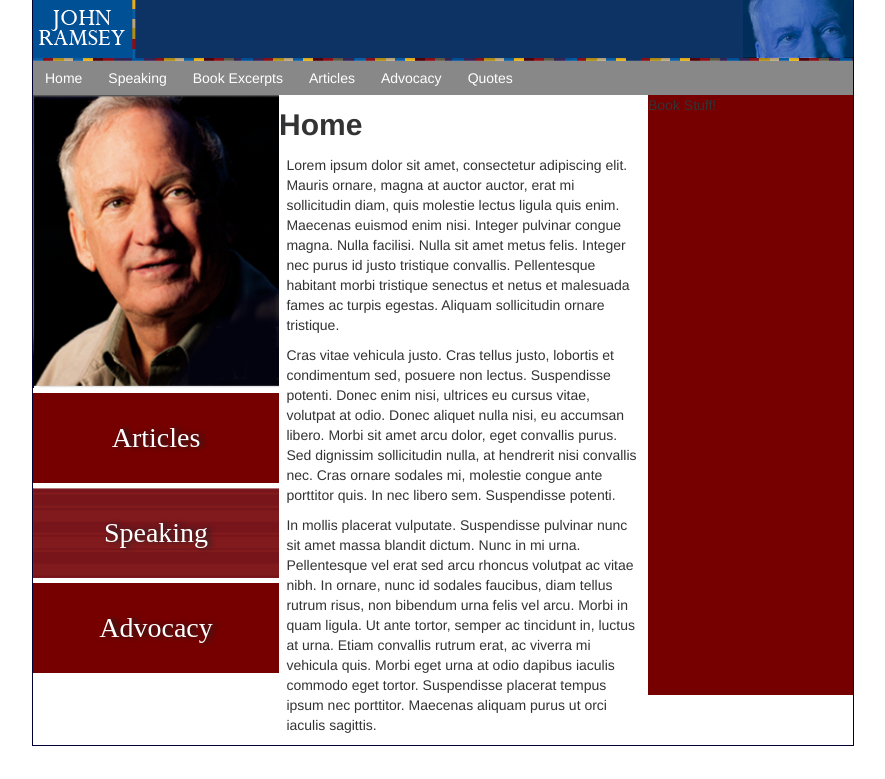
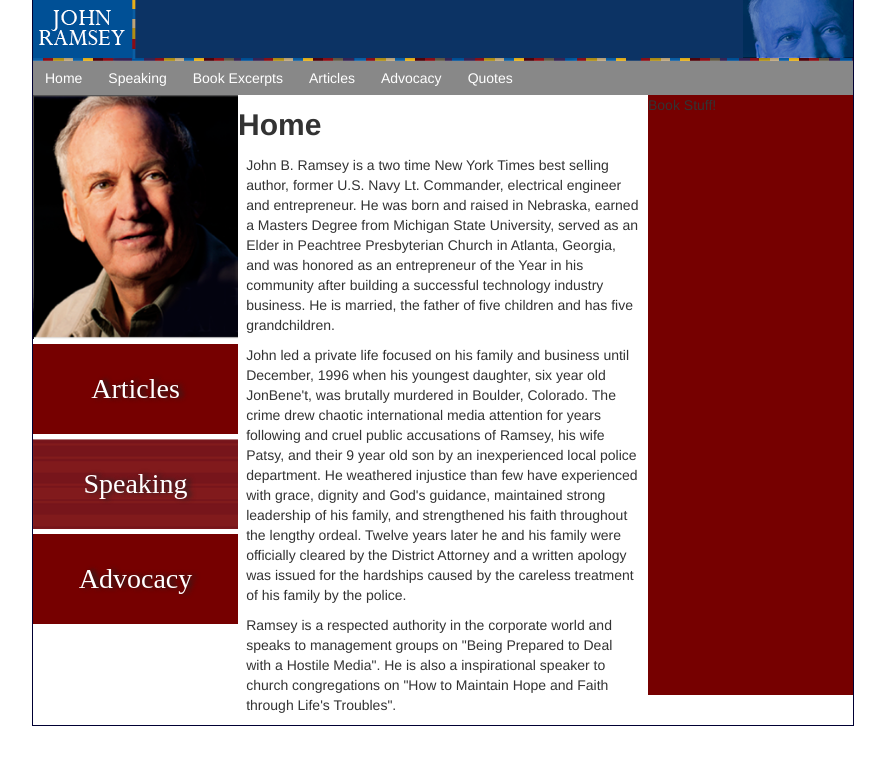
Before and after one commit to birk5437/dads_website, a PHP site: page / in a window 1280 px wide. Shown: the part 21-800 px from the top of the page, without its empty margins (197-1082 px from the left). Run offline with PHP 8.4, Linux system fonts and the light colour scheme.

Commit message:
added content to homepage

```diff
--- a/website/css/sidebar-left.css
+++ b/website/css/sidebar-left.css
@@ -1,7 +1,7 @@
 div#sidebar-left {
   float: left;
   display: inline;
-  width: 30%;
+  width: 25%;
   height: 90%;
   margin-top: 0;
   margin-bottom: 0;
--- a/website/css/styles.css
+++ b/website/css/styles.css
@@ -41,7 +41,7 @@ div#header {
 }
 
 div#content {
-  width: 45%;
+  width: 50%;
   float: left;
   display: inline;
 }
--- a/website/private/content/home.html
+++ b/website/private/content/home.html
@@ -1,10 +1,10 @@
 <h2>Home</h2>
 <p>
-  Lorem ipsum dolor sit amet, consectetur adipiscing elit. Mauris ornare, magna at auctor auctor, erat mi sollicitudin diam, quis molestie lectus ligula quis enim. Maecenas euismod enim nisi. Integer pulvinar congue magna. Nulla facilisi. Nulla sit amet metus felis. Integer nec purus id justo tristique convallis. Pellentesque habitant morbi tristique senectus et netus et malesuada fames ac turpis egestas. Aliquam sollicitudin ornare tristique.
+John B. Ramsey is a two time New York Times best selling author, former U.S. Navy Lt. Commander, electrical engineer and entrepreneur.  He was born and raised in Nebraska, earned a Masters Degree from Michigan State University, served as an Elder in Peachtree Presbyterian Church in Atlanta, Georgia, and was honored as an entrepreneur of the Year in his community after building a successful technology industry business.  He is married, the father of five children and has five grandchildren.
 </p>
 <p>
-  Cras vitae vehicula justo. Cras tellus justo, lobortis et condimentum sed, posuere non lectus. Suspendisse potenti. Donec enim nisi, ultrices eu cursus vitae, volutpat at odio. Donec aliquet nulla nisi, eu accumsan libero. Morbi sit amet arcu dolor, eget convallis purus. Sed dignissim sollicitudin nulla, at hendrerit nisi convallis nec. Cras ornare sodales mi, molestie congue ante porttitor quis. In nec libero sem. Suspendisse potenti.
+John led a private life focused on his family and business until December, 1996 when his youngest daughter, six year old JonBene't, was brutally murdered in Boulder, Colorado.  The crime drew chaotic international media attention for years following  and cruel public accusations of Ramsey, his wife Patsy, and their 9 year old son by an inexperienced local police department.  He weathered injustice than few have experienced with grace, dignity and God's guidance, maintained strong leadership of his family, and strengthened his faith  throughout the lengthy ordeal.  Twelve years later he and his family were officially cleared by the District Attorney and a written apology was issued  for the hardships caused by the careless treatment of his family by the police.
 </p>
 <p>
-  In mollis placerat vulputate. Suspendisse pulvinar nunc sit amet massa blandit dictum. Nunc in mi urna. Pellentesque vel erat sed arcu rhoncus volutpat ac vitae nibh. In ornare, nunc id sodales faucibus, diam tellus rutrum risus, non bibendum urna felis vel arcu. Morbi in quam ligula. Ut ante tortor, semper ac tincidunt in, luctus at urna. Etiam convallis rutrum erat, ac viverra mi vehicula quis. Morbi eget urna at odio dapibus iaculis commodo eget tortor. Suspendisse placerat tempus ipsum nec porttitor. Maecenas aliquam purus ut orci iaculis sagittis.
+Ramsey is a respected authority in the corporate world and speaks to management groups on "Being Prepared to Deal with a Hostile Media".  He is also a inspirational speaker to church congregations on "How to Maintain Hope and Faith through Life's Troubles".
 </p>
```
